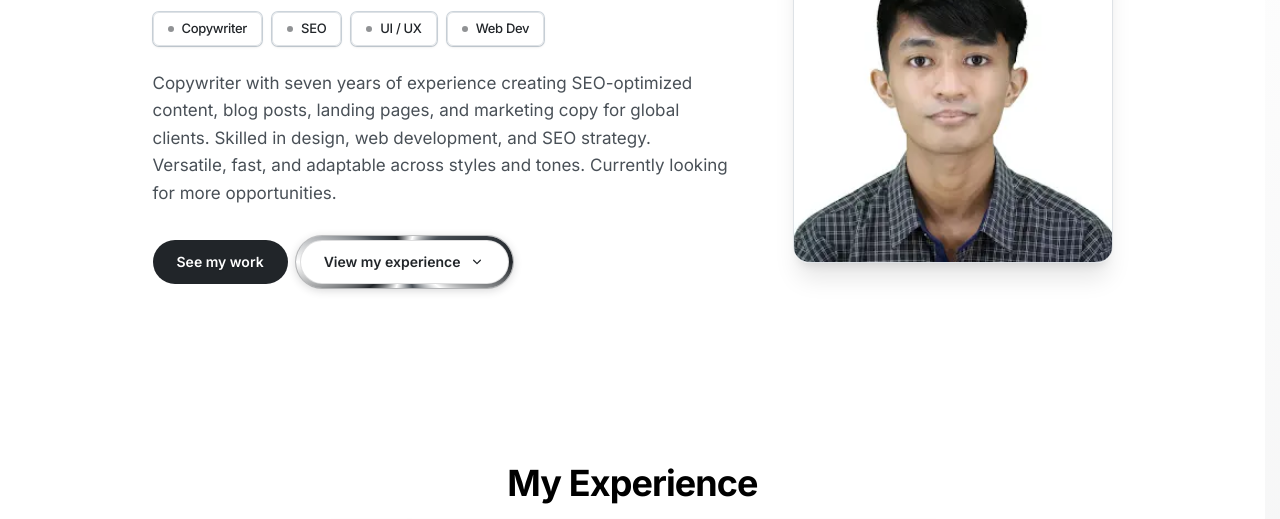
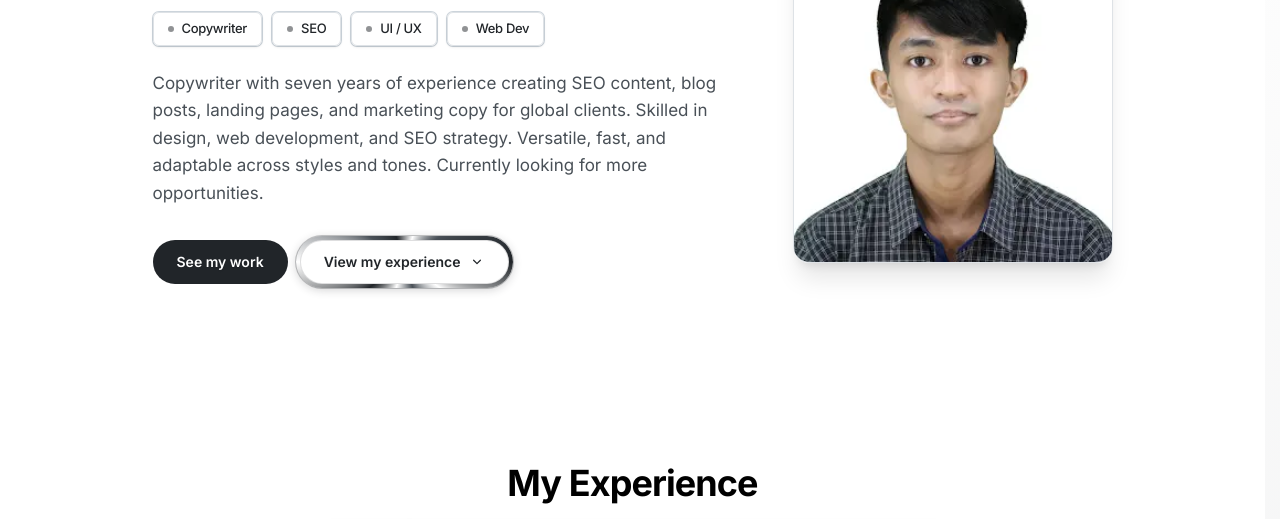
Before and after one commit to Gambinoo3005/bryan-jacinto-writing-portfolio, an Astro site: page / in a window 1280 px wide. Shown: the part 241-760 px from the top of the page. Built offline with nearby package versions, Linux system fonts and the light colour scheme; Astro itself is replaced by a stand-in of ours.

Commit message:
Refine hero blurb to highlight SEO content

```diff
--- a/src/pages/index.astro
+++ b/src/pages/index.astro
@@ -210,7 +210,7 @@ const toolsetData = [
 
           <!-- Compact blurb -->
           <p class="text-[15px] sm:text-base md:text-[17px] leading-relaxed text-[var(--color-muted)] max-w-2xl mx-auto lg:mx-0">
-            Copywriter with seven years of experience creating SEO-optimized content, blog posts, landing pages, and marketing copy for global clients. Skilled in design, web development, and SEO strategy. Versatile, fast, and adaptable across styles and tones. Currently looking for more opportunities.
+            Copywriter with seven years of experience creating SEO content, blog posts, landing pages, and marketing copy for global clients. Skilled in design, web development, and SEO strategy. Versatile, fast, and adaptable across styles and tones. Currently looking for more opportunities.
           </p>
 
           <!-- CTAs -->
```
